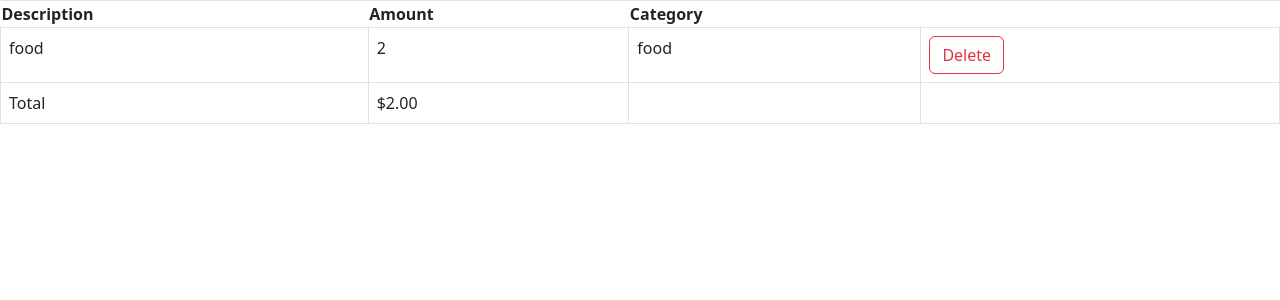
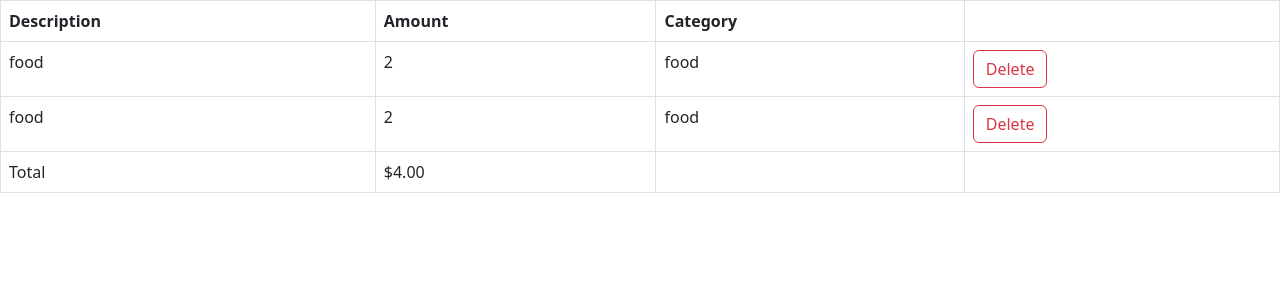
Before and after one commit to Shelton-beep/expense-tracker, a React (Vite) app: page / in a window 1280 px wide. Shown: the top 300 px of the page. Built offline with nearby package versions, Linux system fonts and the light colour scheme.

Commit message:
implemented delete function

```diff
--- a/src/App.tsx
+++ b/src/App.tsx
@@ -1,16 +1,18 @@
+import { useState } from "react";
 import "./App.css";
 import { ExpenseList } from "./components/expense/ExpenseList";
 
 function App() {
-  const expenses = [
+  const [expenses, setExpenses] = useState([
     { id: 1, description: "food", amount: 2, category: "food" },
-  ];
+    { id: 2, description: "food", amount: 2, category: "food" },
+  ]);
 
   return (
     <>
       <ExpenseList
         expenses={expenses}
-        onDelete={() => console.log("deleted")}
+        onDelete={(id) => setExpenses(expenses.filter((e) => e.id !== id))}
       />
     </>
   );
--- a/src/components/expense/ExpenseList.tsx
+++ b/src/components/expense/ExpenseList.tsx
@@ -11,15 +11,18 @@ interface Props {
 }
 
 export const ExpenseList = ({ expenses, onDelete }: Props) => {
+  if (expenses.length === 0) return null;
   return (
     <>
       <table className="table table-bordered">
+        <thead>
           <tr>
             <th>Description</th>
             <th>Amount</th>
             <th>Category</th>
             <th></th>
           </tr>
+        </thead>
         <tbody>
           {expenses.map((expense) => (
             <tr key={expense.id}>
```
Lines whose indentation alone changed are shown as unchanged.
